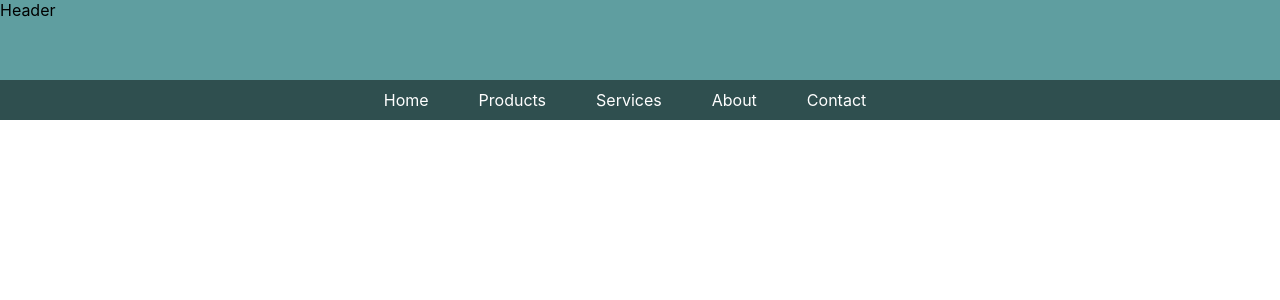
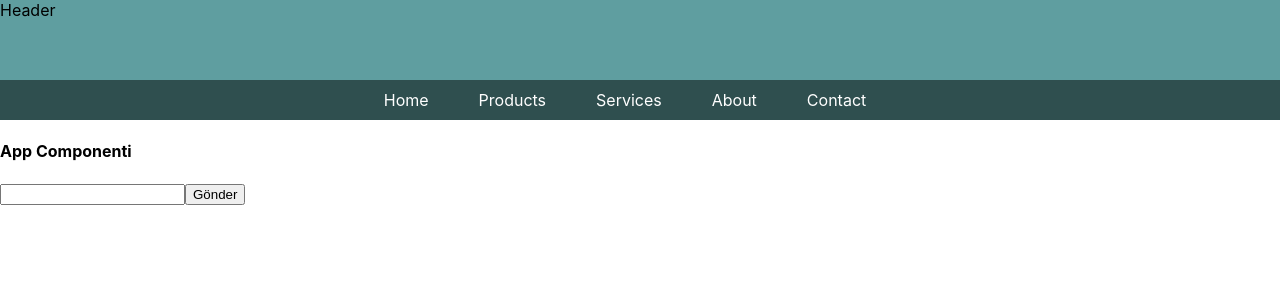
Before and after one commit to ErdalErden/MustafaMuratCoskun, a React (Create React App) app in the folder ReactJsDersleri/reactapp/: page / in a window 1280 px wide. Shown: the top 300 px of the page. Built offline with nearby package versions, Linux system fonts and the light colour scheme; the HTML template or start-up script is replaced by a standard one.

Commit message:
ilk komponenti oluşturma işlendi

```diff
--- a/ReactJsDersleri/reactapp/src/App.js
+++ b/ReactJsDersleri/reactapp/src/App.js
@@ -2,7 +2,7 @@
 import './App.css'
 import Header from './components/header/Header'
 import Navbar from './components/navbar/Navbar'
-
+import User from './components/user/User'
 
 class App extends Component {
   render() {
@@ -10,6 +10,8 @@
       <div className='app'>
         <Header/>
         <Navbar/>
+        <h4>App Componenti</h4>
+        <User/>
       </div>
     )
   }
--- a/ReactJsDersleri/reactapp/src/components/header/Header.jsx
+++ b/ReactJsDersleri/reactapp/src/components/header/Header.jsx
@@ -1,4 +1,3 @@
-import React from 'react'
 import './header.css'
 
 export default function Header() {
--- a/ReactJsDersleri/reactapp/src/components/navbar/Navbar.jsx
+++ b/ReactJsDersleri/reactapp/src/components/navbar/Navbar.jsx
@@ -1,4 +1,3 @@
-import React from 'react'
 import './navbar.css'
 
 export default function Navbar() {
--- /dev/null
+++ b/ReactJsDersleri/reactapp/src/components/user/User.js
@@ -0,0 +1,16 @@
+import React, { Component } from 'react'
+
+class User extends Component {
+  render() {
+    return (
+      <div>
+        <form>
+            <input type="text" />
+            <button>Gönder</button>
+        </form>
+      </div>
+    )
+  }
+}
+
+export default User;
```
